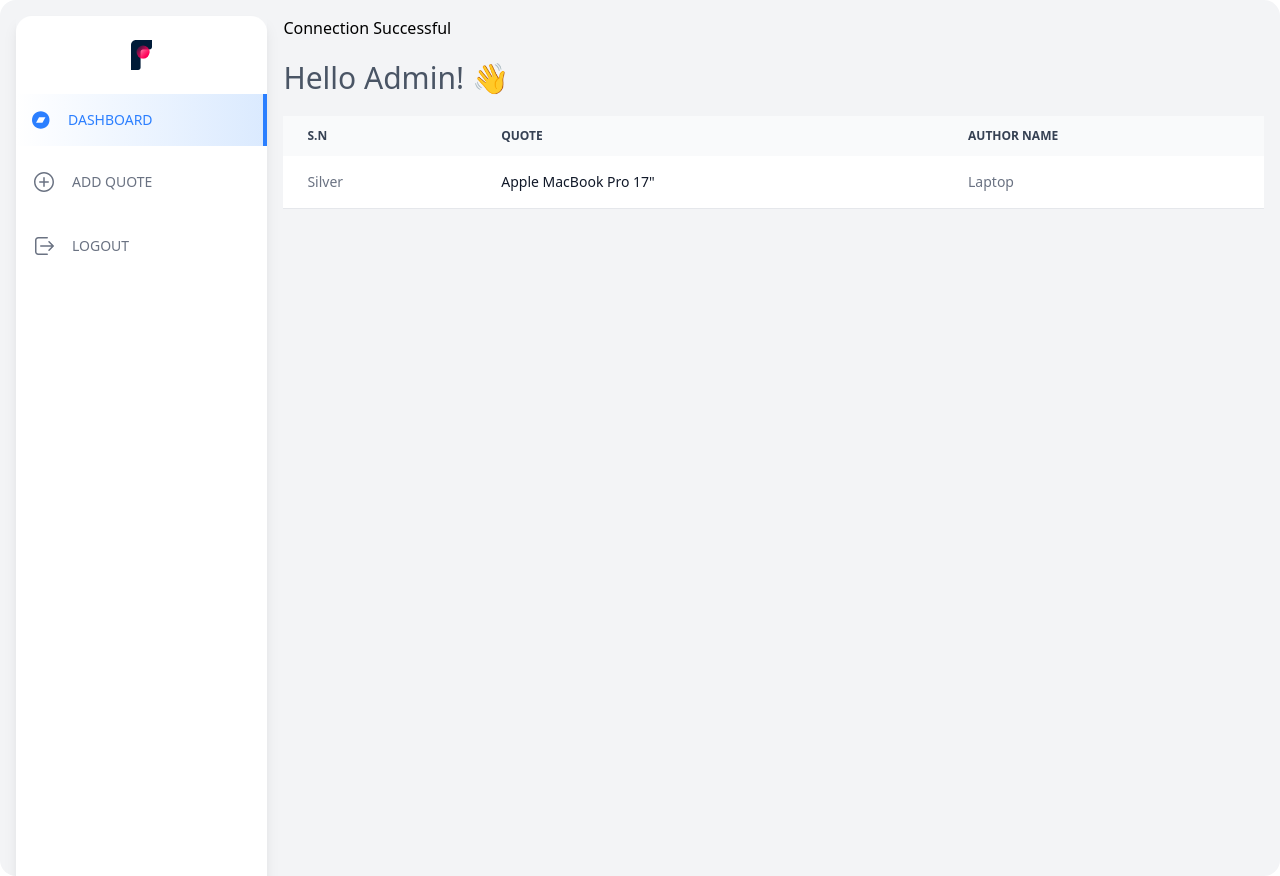
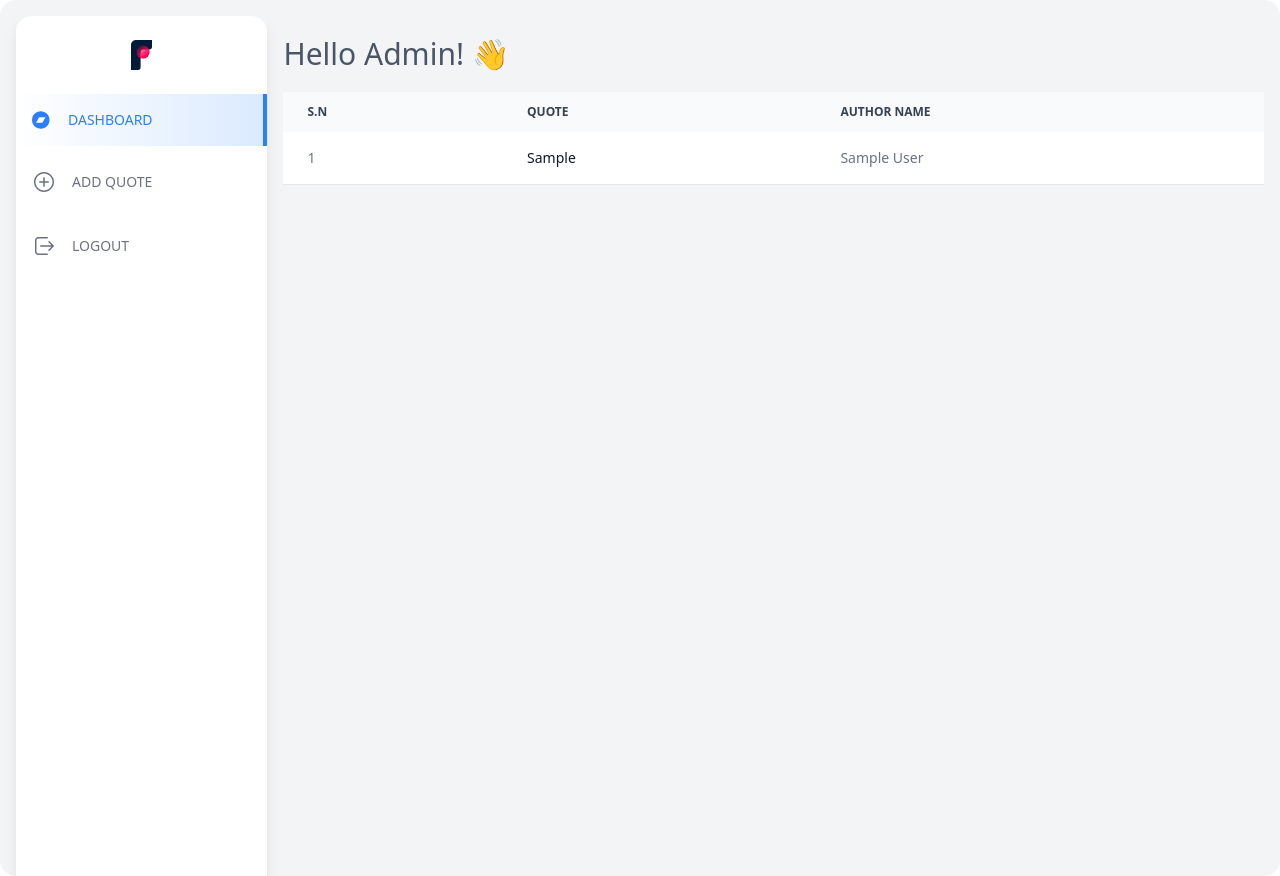
Before and after one commit to rgtstha/Quote-Management-php, a PHP site: page /dashboard.php?path=1 in a window 1280 px wide. Run offline with PHP 8.4, Linux system fonts and the light colour scheme; the visitor is signed in with stand-in values (Sample User, id 1); tables that the repository leaves empty or names only in its code hold one stand-in row (values such as "Sample post"); style sheets or scripts are compiled from the project's sources.

Commit message:
list quote completed

```diff
--- a/admin/db-conn.php
+++ b/admin/db-conn.php
@@ -4,6 +4,4 @@ $conn = mysqli_connect("localhost", "root", "", "quote_mgmt", "3306");
 
 if($conn == false){
     echo "Connection Failed";
-} else {
-    echo "Connection Successful";
 }
--- a/admin/quote-list.php
+++ b/admin/quote-list.php
@@ -7,11 +7,13 @@ $stmt =  mysqli_prepare($conn, $query);
 mysqli_execute($stmt);
 $mysqli_result =  mysqli_stmt_get_result($stmt);
 
-echo '<pre>';
-// var_dump($mysqli_result);
-// var_dump(mysqli_fetch_all($mysqli_result));
-echo '</pre>';
+$datas = [];
 
+
+for ($i = 0; $i < mysqli_num_rows($mysqli_result); $i++) {
+    $data =  mysqli_fetch_assoc($mysqli_result);
+    $datas[] = $data;
+}
 
 
 ?>
@@ -33,26 +35,50 @@ echo '</pre>';
                 <th scope="col" class="px-6 py-3">
                     Author Name
                 </th>
-
             </tr>
         </thead>
         <tbody>
+            <?php for ($j = 0; $j < count($datas); $j++):
+                $item = $datas[$j];
+            ?>
                 <tr class="bg-white border-b dark:bg-gray-800 dark:border-gray-700 border-gray-200">
-
                     <td class="px-6 py-4">
-                    Silver
+                        <?php echo $j + 1; ?>
                     </td>
                     <th scope="row" class="px-6 py-4 font-medium text-gray-900 whitespace-nowrap dark:text-white">
-                    Apple MacBook Pro 17"
+                        <?php echo $item['quote'] ?>
                     </th>
-
                     <td class="px-6 py-4">
-                    Laptop
+                        <?php echo $item['author_name']; ?>
                     </td>
 
                 </tr>
+            <?php endfor; ?>
+
+
 
 
         </tbody>
     </table>
 </div>
+
+<?php
+
+
+// $numbers = [1, 2, 3, 4];
+
+// $quote = [
+
+//     [
+//         "quote" => "morning shows the day",
+//         "author_name" => "John"
+//     ]
+// ];
+
+// $item =  [
+//         "quote" => "morning shows the day",
+//         "author_name" => "John"
+// ];
+
+
+// $item["quote"];
```
Lines whose indentation alone changed are shown as unchanged.
